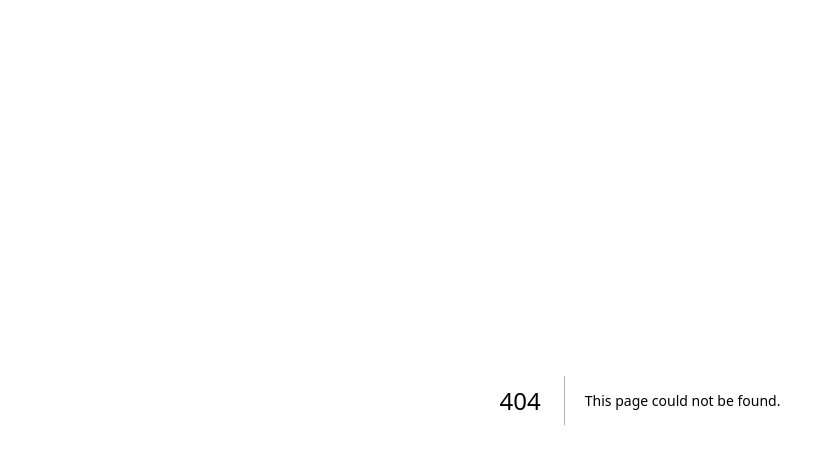
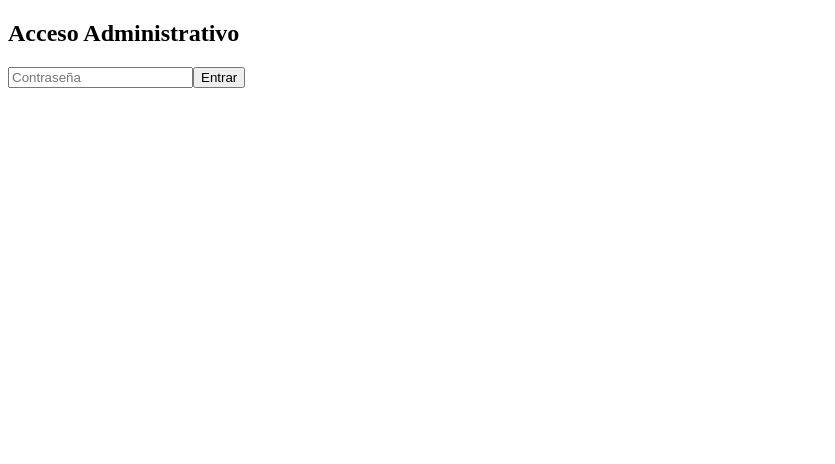
Before and after one commit to Sergio26956/aquazone-web, a Next.js app: page /admin in a window 1280 px wide. Before the commit this address had no page. Shown: the top 464 px of the page, without its empty margins (0-835 px from the left). Built offline with nearby package versions, Linux system fonts and the light colour scheme.

Commit message:
Create index.jsx

```diff
--- /dev/null
+++ b/src/pages/admin/index.jsx
@@ -0,0 +1,6 @@
+// src/pages/admin/index.jsx
+import AdminLogin from '@/components/AdminLogin';
+
+export default function AdminPage() {
+  return <AdminLogin />;
+}
```
